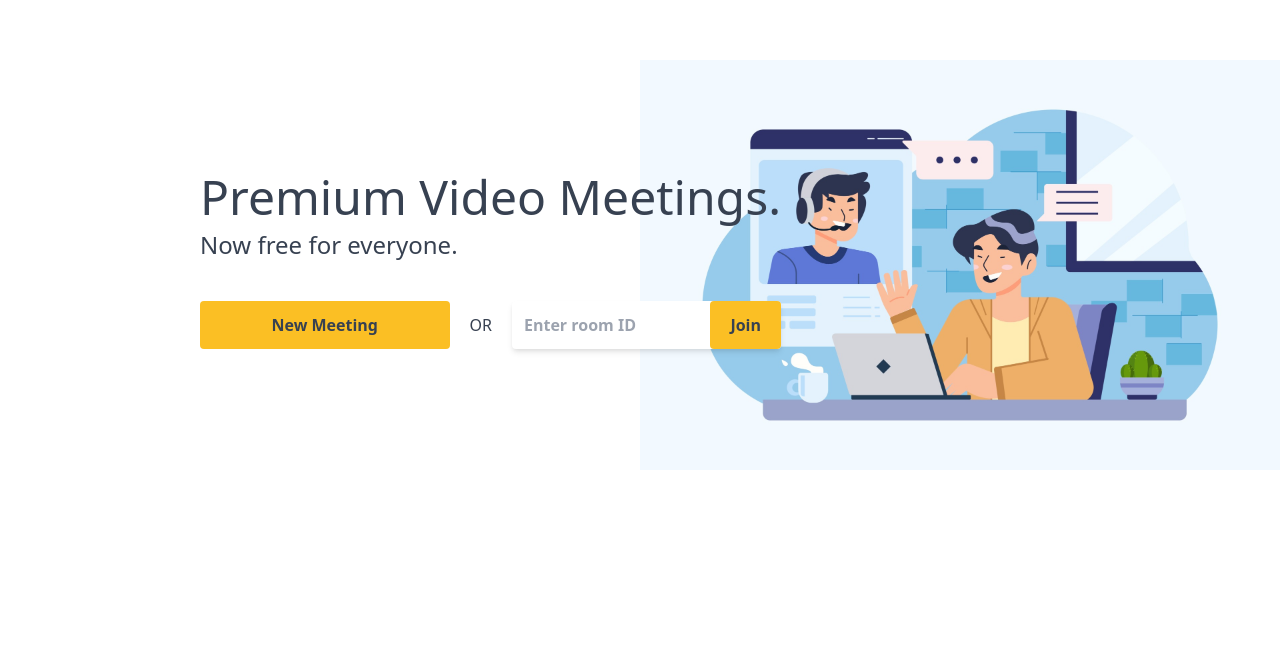
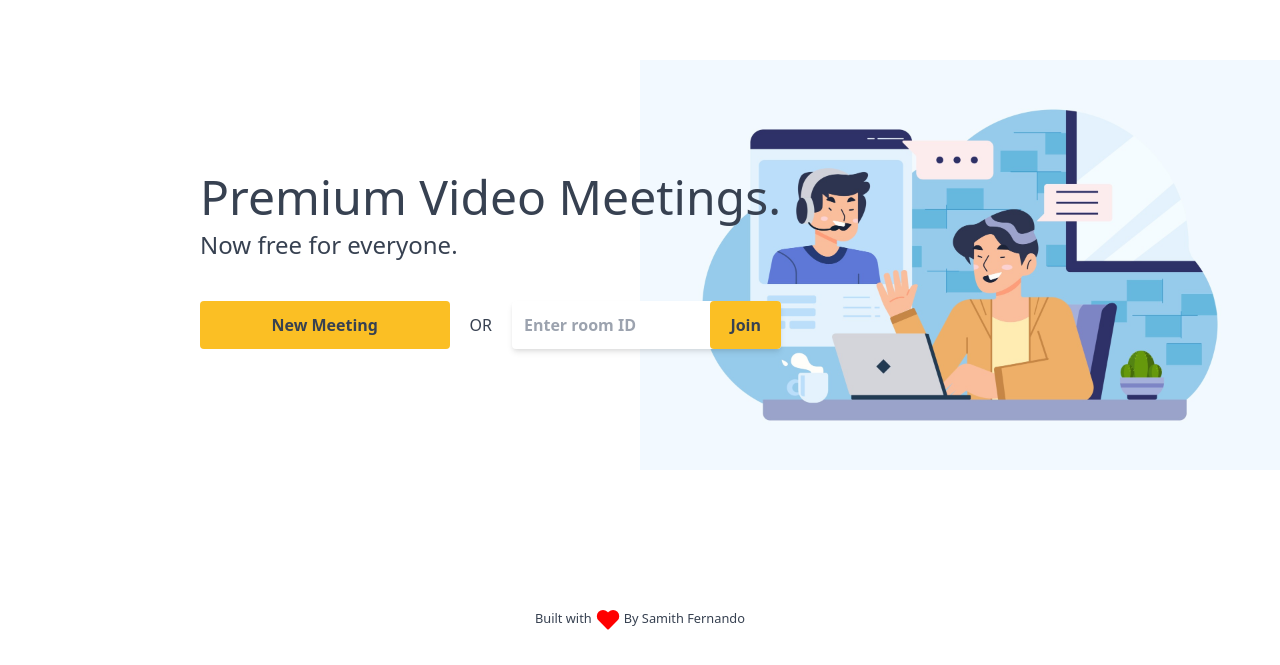
Before and after one commit to samithf/direct, a Next.js app: page / in a window 1280 px wide. Shown: the part 135-800 px from the top of the page. Built offline with nearby package versions, Linux system fonts and the light colour scheme.

Commit message:
added footer

```diff
--- a/package.json
+++ b/package.json
@@ -10,7 +10,7 @@
     "check-format": "prettier --check .",
     "check-lint": "eslint . --ext js --ext jsx",
     "format": "prettier --write .",
-    "test-all": "npm run check-format && npm run check-lint && npm run build"
+    "test-all": "npm run check-format && npm run check-lint"
   },
   "dependencies": {
     "next": "latest",
--- a/pages/_app.js
+++ b/pages/_app.js
@@ -7,6 +7,24 @@ function MyApp({ Component, pageProps }) {
   return (
     <Page>
       <Component {...pageProps} />
+      <footer>
+        <span>Built with</span>
+        <svg
+          xmlns="http://www.w3.org/2000/svg"
+          className="h-8 w-8"
+          fill="none"
+          viewBox="0 0 24 24"
+          stroke="currentColor"
+        >
+          <path
+            strokeLinecap="round"
+            strokeLinejoin="round"
+            strokeWidth={2}
+            d="M4.318 6.318a4.5 4.5 0 000 6.364L12 20.364l7.682-7.682a4.5 4.5 0 00-6.364-6.364L12 7.636l-1.318-1.318a4.5 4.5 0 00-6.364 0z"
+          />
+        </svg>
+        <span>By Samith Fernando</span>
+      </footer>
     </Page>
   );
 }
--- a/pages/room/[id].js
+++ b/pages/room/[id].js
@@ -2,8 +2,7 @@ import { useRouter } from "next/router";
 import { useEffect, useRef, useState } from "react";
 import { io } from "socket.io-client";
 import Image from "next/image";
-// import useUnload from "../../hooks/useUnload";
-// const socket = io("http://localhost:4000");
+
 let rtcPeerConnection;
 let myStream;
 let creator;
@@ -20,7 +19,7 @@ const iceServers = {
     },
   ],
 };
-console.log("process.env.NEXT_PUBLIC_SERVER", process.env.NEXT_PUBLIC_SERVER);
+// console.log("process.env.NEXT_PUBLIC_SERVER", process.env.NEXT_PUBLIC_SERVER);
 const socket = io(process.env.NEXT_PUBLIC_SERVER);
 
 const room = () => {
--- a/styles/global.css
+++ b/styles/global.css
@@ -5,3 +5,20 @@
 #__next {
   height: 100%;
 }
+
+footer {
+  position: fixed;
+  left: 50%;
+  bottom: 30px;
+  transform: translate(-50%, 0);
+  font-size: 0.8em;
+  display: flex;
+  align-items: center;
+}
+
+footer > svg {
+  stroke: red;
+  fill: red;
+  display: inline;
+  padding: 0 0.2em;
+}
```
